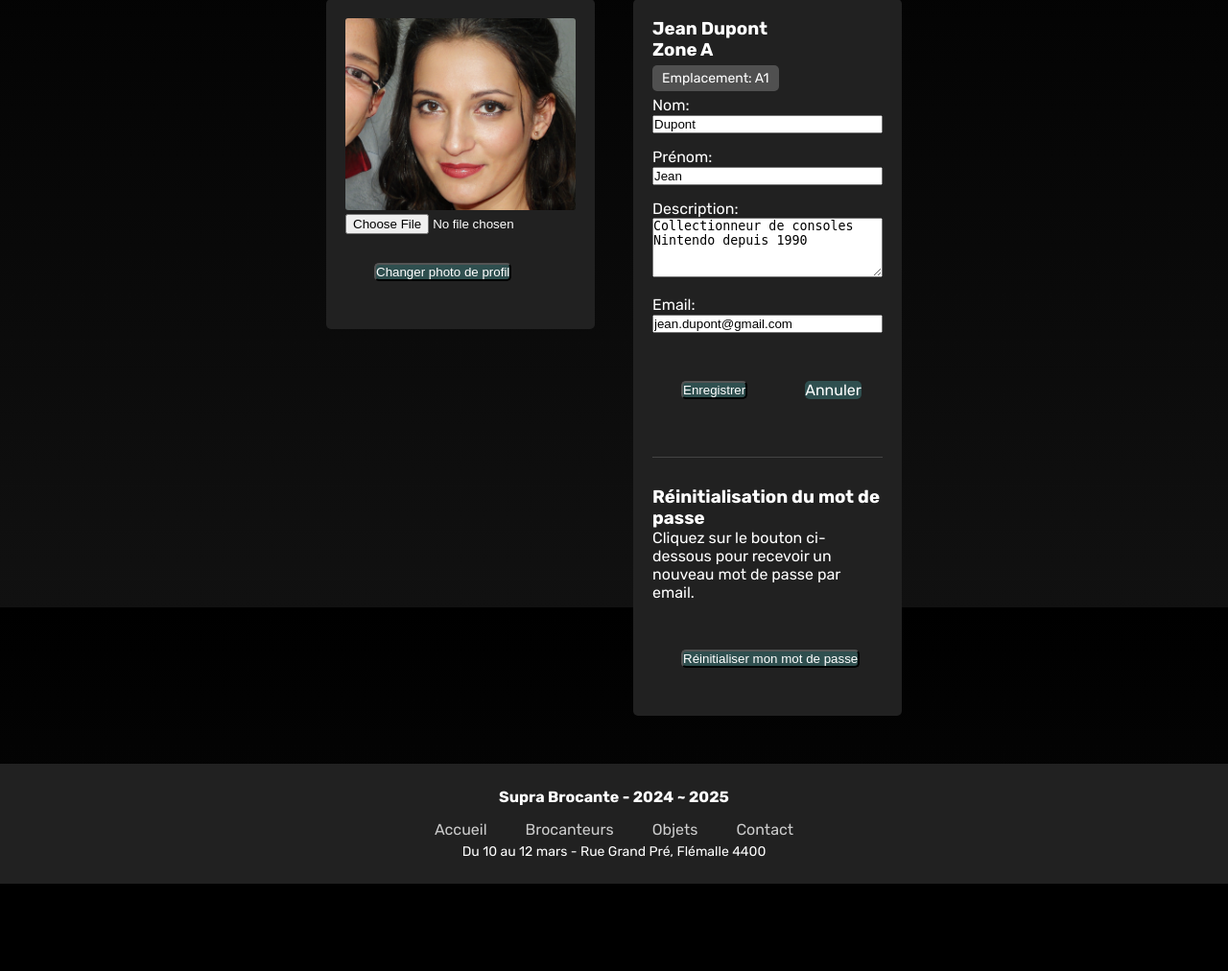
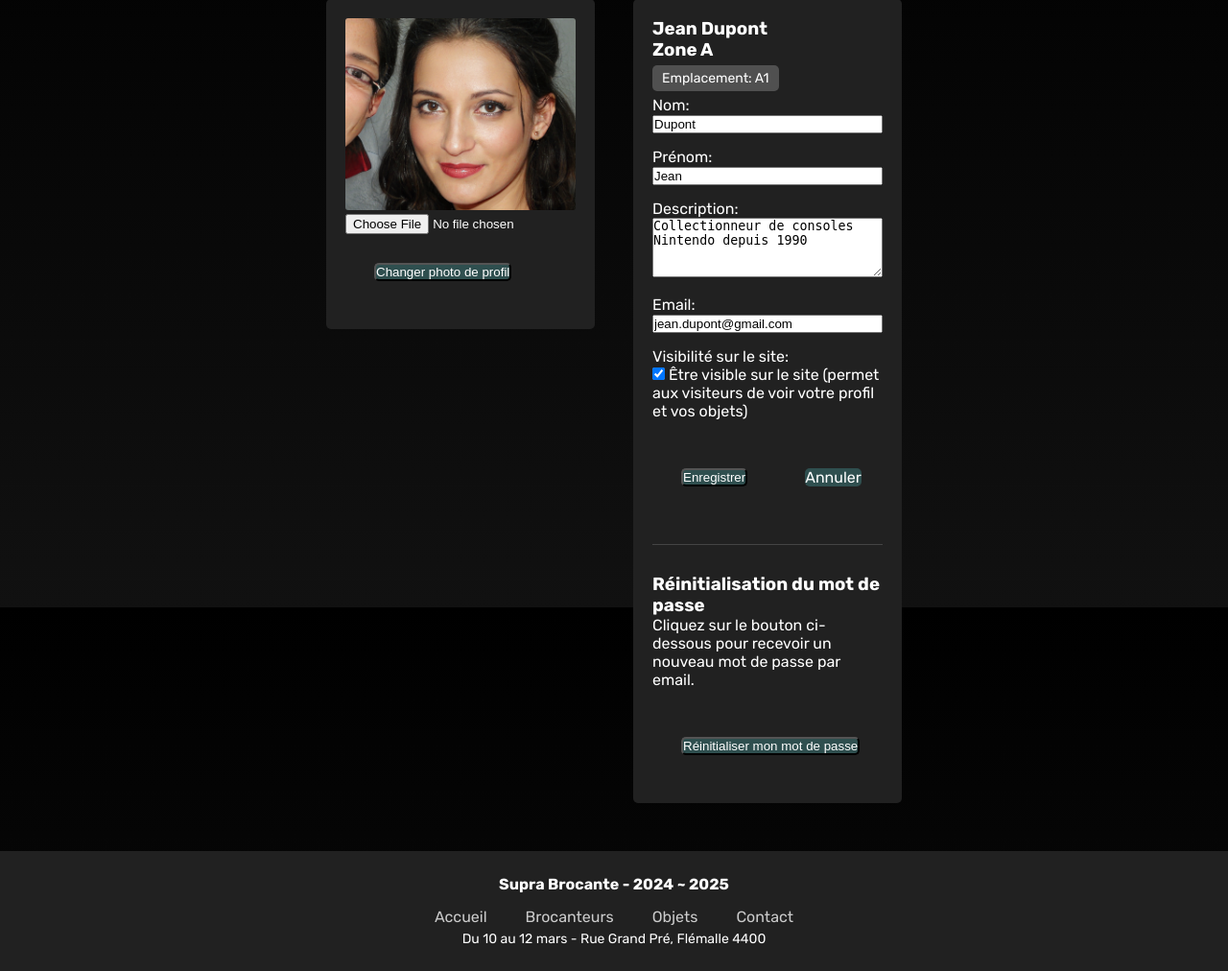
Before and after one commit to Alekuso/Brocante, a PHP site: page /modifierProfil.php in a window 1280 px wide. Shown: the part 167-1179 px from the top of the page at 96% size. Before the commit the page ends 1088 px from the top, so only its background shows below. Run offline with PHP 8.4, Linux system fonts and the light colour scheme; the visitor is signed in with stand-in values (Sample User, id 1); data comes from the database, SQL or seed files in the repository; both versions use the stored data as it was after the commit.

Commit message:
iter 5 cleanup

```diff
--- a/espaceAdministrateur.php
+++ b/espaceAdministrateur.php
@@ -10,6 +10,7 @@ use Brocante\Modele\Emplacement;
 use Brocante\Modele\Zone;
 
 // Vérifie si l'utilisateur est connecté et est admin
+// KNOWN ISSUE: L'utilisateur doit se déconnecter et se reconnecter pour voir ses modifications !!!!!! TO FIX
 if (!Brocanteur::estConnecte() || !Brocanteur::estAdmin()) {
     header('Location: index.php');
     exit;
--- a/modifierProfil.php
+++ b/modifierProfil.php
@@ -22,8 +22,10 @@ if (isset($_POST['modifier_donnees'])) {
     $prenom = trim($_POST['prenom']);
     $description = trim($_POST['description']);
     $courriel = trim($_POST['courriel']);
+    $visible = isset($_POST['visible']) ? 1 : 0;
 
     if (!empty($nom) && !empty($prenom) && !empty($description) && !empty($courriel)) {
+
         // Vérifier si l'email a changé et s'il n'est pas déjà utilisé
         if ($courriel !== $utilisateur->courriel) {
             $db = Database::getInstance();
@@ -39,14 +41,15 @@ if (isset($_POST['modifier_donnees'])) {
 
         if (empty($erreur)) {
             $db = Database::getInstance();
-            $db->executer("UPDATE Brocanteur SET nom = ?, prenom = ?, description = ?, courriel = ? WHERE bid = ?",
-                [$nom, $prenom, $description, $courriel, $utilisateur->bid]);
+            $db->executer("UPDATE Brocanteur SET nom = ?, prenom = ?, description = ?, courriel = ?, visible = ? WHERE bid = ?",
+                [$nom, $prenom, $description, $courriel, $visible, $utilisateur->bid]);
 
 
             $utilisateur->nom = $nom;
             $utilisateur->prenom = $prenom;
             $utilisateur->description = $description;
             $utilisateur->courriel = $courriel;
+            $utilisateur->visible = $visible;
             $succes = "Informations mises à jour";
 
             // Redirige
@@ -232,6 +235,14 @@ $emplacement = $utilisateur->obtenirEmplacement();
                     <input type="email" id="courriel" name="courriel" value="<?php echo htmlspecialchars($utilisateur->courriel); ?>" class="size-full" required>
                 </section>
 
+                <section class="form-group">
+                    <label for="visible">Visibilité sur le site:</label>
+                    <section class="checkbox-container">
+                        <input type="checkbox" id="visible" name="visible" <?php echo $utilisateur->visible ? 'checked' : ''; ?>>
+                        <label for="visible">Être visible sur le site (permet aux visiteurs de voir votre profil et vos objets)</label>
+                    </section>
+                </section>
+
                 <section class="form-actions">
                     <input type="submit" name="modifier_donnees" value="Enregistrer" class="btn mar-2">
                     <a href="<?php echo $utilisateur->est_administrateur ? 'espaceAdministrateur.php' : 'espaceBrocanteur.php'; ?>" class="btn mar-2">Annuler</a>
--- a/produit.php
+++ b/produit.php
@@ -24,6 +24,12 @@ $brocanteur = $objet->obtenirBrocanteur();
 $categorie = $objet->obtenirCategorie();
 $zone = $brocanteur ? $brocanteur->obtenirZone() : null;
 $emplacement = $brocanteur ? $brocanteur->obtenirEmplacement() : null;
+
+// Redirige si le brocanteur n'existe pas ou n'est pas visible
+if (!$brocanteur || !$brocanteur->visible) {
+    header('Location: objets.php');
+    exit;
+}
 ?>
 <!DOCTYPE html>
 <html lang="fr">
--- a/vendeur.php
+++ b/vendeur.php
@@ -18,6 +18,12 @@ $brocanteur = Brocanteur::obtenirParId($id);
 // Redirige si le brocanteur n'existe pas
 if (!$brocanteur) {
     header('Location: index.php');
+    exit;
+}
+
+// Redirige si le brocanteur n'est pas visible
+if (!$brocanteur->visible) {
+    header('Location: brocanteurs.php');
     exit;
 }
 
```
Also changed, not shown: php/Objet.php (+6 -1 lines), sql/bd.sql (+10 -10 lines).
